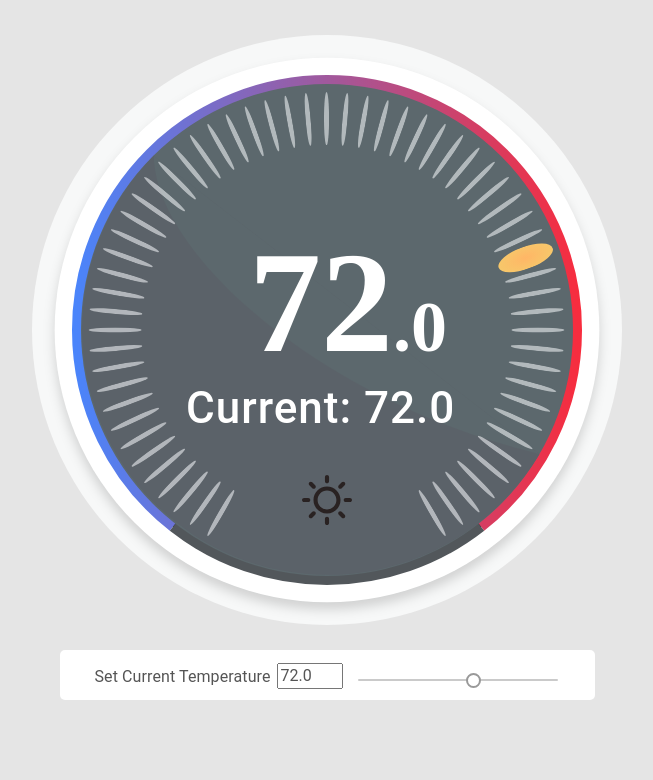
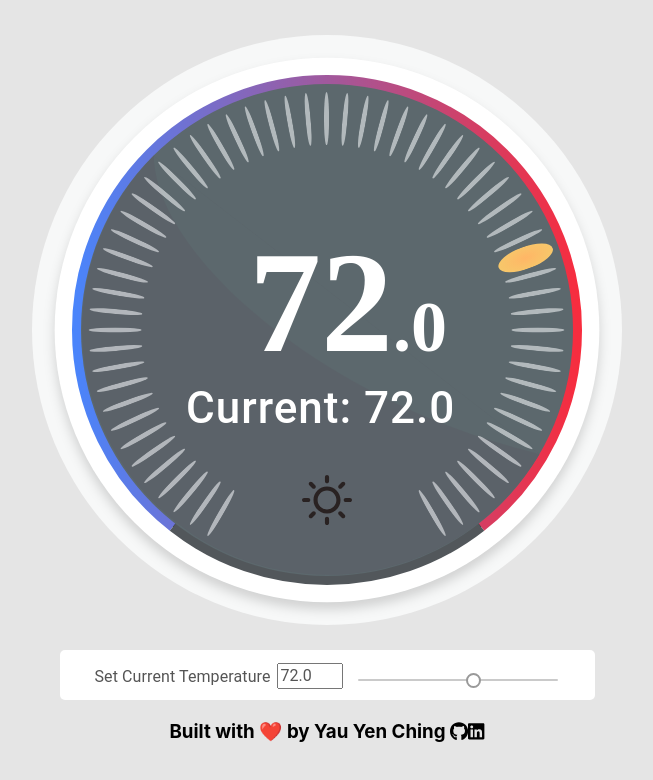
Before and after one commit to yauyenching/thermostat-radial-slider, a React (Create React App) app: page / in a window 1280 px wide. Shown: the top 780 px of the page, without its empty margins (313-966 px from the left). Built offline with nearby package versions, Linux system fonts and the light colour scheme.

Commit message:
add credit footer and font awesome icons

```diff
--- a/src/containers/Thermostat.css
+++ b/src/containers/Thermostat.css
@@ -1,3 +1,5 @@
+@import url('https://fonts.googleapis.com/css2?family=Inter&display=swap');
+
 .TemperatureRadialSlider {
   position: relative;
   top: 0px;
@@ -6,6 +8,11 @@
   left: calc(50% - 600px/2);
   width: 600px;
   /* margin: 30px auto 0px; */
+}
+
+.h3 {
+  font-family: 'Inter', sans-serif;
+  font-style: normal;
 }
 
 #Thermostat {
--- a/src/containers/Thermostat.js
+++ b/src/containers/Thermostat.js
@@ -8,6 +8,9 @@ import RadialSliderMarksTrack from 'components/RadialSlider/RadialSliderMarksTra
 import TemperatureGauges from 'components/Face/TemperatureGauges';
 import CurrentTemperatureSlider from 'components/CurrentTemperatureSlider'
 import ThermostatModel from 'hooks/ThermostatModel';
+import { FontAwesomeIcon } from '@fortawesome/react-fontawesome'
+import { faGithub } from '@fortawesome/free-brands-svg-icons'
+import { faLinkedin } from '@fortawesome/free-brands-svg-icons'
 
 // Absolute file path referenced from https://dev.to/mr_frontend/absolute-imports-in-create-react-app-3ge8
 
@@ -42,6 +45,12 @@ const Thermostat = () => {
         currTemp={currTemp}
         handleChangeCurrTemp={handleChangeCurrTemp}
       />
+      <div align="center">
+        <h3>Built with ❤️ by Yau Yen Ching&nbsp;
+        <a href="https://github.com/yauyenching"><FontAwesomeIcon icon={faGithub}  color="black"/></a>
+        <a href="https://www.linkedin.com/in/yau-yen-ching"><FontAwesomeIcon icon={faLinkedin} color="black"/></a>
+        </h3>
+      </div>
     </div>
   )
 }
```
Also changed, not shown: package.json (+13 -1 lines), 1 other file (tests, documents, lock files or other folders).
